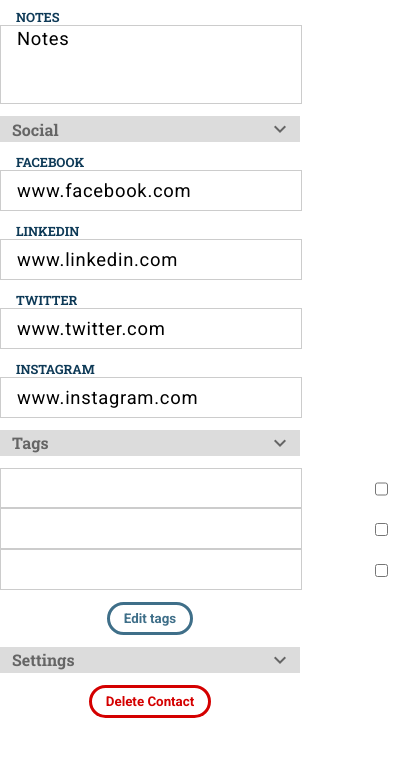
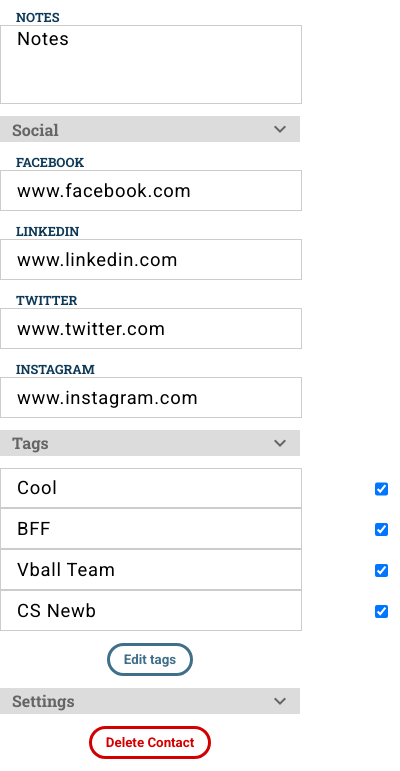
Before and after one commit to max-chu/Onebook, a browser extension: page extension/popup/profile/profile.html in a window 400 px wide. Shown: the part 555-1326 px from the top of the page. Before the commit the page ends 1285 px from the top, so only its background shows below. Drawn offline with Linux system fonts and the light colour scheme.

Commit message:
Fleshed out tags. Display the users current tags. Added the delete tag function.

```diff
--- a/extension/popup/profile/profile.html
+++ b/extension/popup/profile/profile.html
@@ -124,25 +124,7 @@
 
                     <div id="tags-collapsible" class="collapsible">
 
-                        <div id="tag-list">
-                            <div class="input-section tag">
-                                <input type="text" readonly="true"/>
-                                <input type="checkbox">
-                                <i class="material-icons delete-tag hidden">clear</i>
-                            </div>
-
-                            <div class="input-section tag">
-                                <input type="text" readonly="true"/>
-                                <input type="checkbox">
-                                <i class="material-icons delete-tag hidden">clear</i>
-                            </div>
-
-                            <div class="input-section tag">
-                                <input type="text" readonly="true"/>
-                                <input type="checkbox">
-                                <i class="material-icons delete-tag hidden">clear</i>
-                            </div>
-                        </div>
+                        <div id="tag-list"></div>
 
                         <div style="text-align: center; margin-bottom: 12px; margin-top: 0;">
                             <button id="add-tag-button" class="hidden">Add tag</button>
--- a/extension/popup/profile/profile.js
+++ b/extension/popup/profile/profile.js
@@ -42,6 +42,12 @@ init();
 
 
 function init(){
+
+    for(let tag of document.getElementsByClassName("tag")){
+        tag.getElementsByTagName("i")[0].addEventListener("click", (e) => {
+            tag.parentElement.removeChild(tag);
+        });
+    }
 
     document.getElementById("back-button").addEventListener("click", function(){
         location.href = "../contacts/contacts.html"
@@ -153,8 +159,8 @@ function init(){
         let clear = document.createTextNode("clear");
         i.appendChild(clear);
 
-        clear.addEventListener("click", function(){
-            // delete tag
+        i.addEventListener("click", function(){
+            div.parentNode.removeChild(div);
         });
 
         div.appendChild(input);
@@ -211,17 +217,25 @@ function init(){
     document.getElementById("input-tw").value = profile.links.find((account) => account.platform === "twitter").username;
     document.getElementById("input-ig").value = profile.links.find((account) => account.platform === "instagram").username;
 
-    /*let tags = document.getElementById("tags-collapsible");
+    let tags = document.getElementById("tag-list");
     for(let tag of profile.tags){
         let div = document.createElement("div");
         div.setAttribute("class", "input-section tag");
         let input = document.createElement("input");
         input.setAttribute("value", tag);
         input.setAttribute("type", "text");
+        input.readOnly = true;
+        let check = document.createElement("input");
+        check.setAttribute("type", "checkbox");
+        check.checked = true;
+        let i = document.createElement("i");
+        i.setAttribute("class", "material-icons delete-tag hidden");
+        let node = document.createTextNode("clear");
+        i.appendChild(node);
         div.appendChild(input);
-        tags.prepend(div);
-    }*/
-
-
+        div.appendChild(check);
+        div.appendChild(i);
+        tags.appendChild(div);
+    }
 
 }
```
